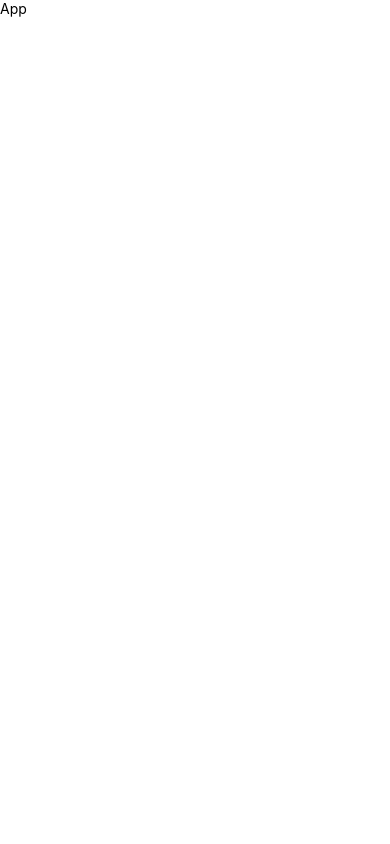
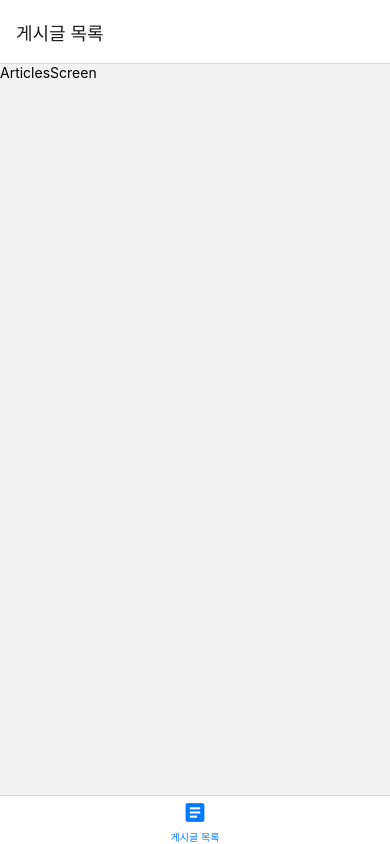
Before and after one commit to jwAndroid/learn-ReactQuery, a React Native app in the folder ArticlesApp/: screen / in a window 390 px wide. Built offline with nearby package versions, Linux system fonts and the light colour scheme.

Commit message:
Add navigation

```diff
--- a/ArticlesApp/App.tsx
+++ b/ArticlesApp/App.tsx
@@ -3,13 +3,15 @@
  */
 
 import React, { memo } from 'react';
-import { View, Text } from 'react-native';
+import { NavigationContainer } from '@react-navigation/native';
+
+import { RootStack } from './src/navigation';
 
 function App() {
   return (
-    <View>
-      <Text>App</Text>
-    </View>
+    <NavigationContainer>
+      <RootStack />
+    </NavigationContainer>
   );
 }
 
--- a/ArticlesApp/package.json
+++ b/ArticlesApp/package.json
@@ -12,6 +12,7 @@
   "dependencies": {
     "@react-native-async-storage/async-storage": "^1.17.9",
     "@react-navigation/bottom-tabs": "^6.3.2",
+    "@react-navigation/core": "^6.2.2",
     "@react-navigation/native": "^6.0.11",
     "@react-navigation/native-stack": "^6.7.0",
     "@types/axios": "^0.14.0",
--- /dev/null
+++ b/ArticlesApp/src/navigation/MainTab.tsx
@@ -0,0 +1,28 @@
+import React, { memo } from 'react';
+import { createBottomTabNavigator } from '@react-navigation/bottom-tabs';
+import MaterialIcons from 'react-native-vector-icons/MaterialIcons';
+
+import { MainTabParamList } from './types';
+import { ArticlesScreen } from './screens';
+
+const { Navigator, Screen } =
+  createBottomTabNavigator<MainTabParamList>();
+
+function MainTab() {
+  return (
+    <Navigator>
+      <Screen
+        name="Articles"
+        component={ArticlesScreen}
+        options={{
+          title: '게시글 목록',
+          tabBarIcon: ({ color, size }) => (
+            <MaterialIcons name="article" color={color} size={size} />
+          ),
+        }}
+      />
+    </Navigator>
+  );
+}
+
+export default memo(MainTab);
--- /dev/null
+++ b/ArticlesApp/src/navigation/RootStack.tsx
@@ -0,0 +1,22 @@
+import React, { memo } from 'react';
+import { createNativeStackNavigator } from '@react-navigation/native-stack';
+
+import MainTab from './MainTab';
+import { RootStackParamList } from './types';
+
+const { Navigator, Screen } =
+  createNativeStackNavigator<RootStackParamList>();
+
+function RootStack() {
+  return (
+    <Navigator>
+      <Screen
+        name="MainTab"
+        component={MainTab}
+        options={{ headerShown: false }}
+      />
+    </Navigator>
+  );
+}
+
+export default memo(RootStack);
--- /dev/null
+++ b/ArticlesApp/src/navigation/index.ts
@@ -0,0 +1,2 @@
+export { default as MainTab } from './MainTab';
+export { default as RootStack } from './RootStack';
--- /dev/null
+++ b/ArticlesApp/src/navigation/screens/ArticlesScreen.tsx
@@ -0,0 +1,12 @@
+import React, { memo } from 'react';
+import { View, Text } from 'react-native';
+
+function ArticlesScreen() {
+  return (
+    <View>
+      <Text>ArticlesScreen</Text>
+    </View>
+  );
+}
+
+export default memo(ArticlesScreen);
--- /dev/null
+++ b/ArticlesApp/src/navigation/screens/index.ts
@@ -0,0 +1 @@
+export { default as ArticlesScreen } from './ArticlesScreen';
--- /dev/null
+++ b/ArticlesApp/src/navigation/types.ts
@@ -0,0 +1,40 @@
+import { BottomTabNavigationProp } from '@react-navigation/bottom-tabs';
+import {
+  CompositeNavigationProp,
+  NavigatorScreenParams,
+  RouteProp,
+} from '@react-navigation/core';
+import { NativeStackNavigationProp } from '@react-navigation/native-stack';
+
+/* MainTab */
+export type MainTabParamList = {
+  Articles: undefined;
+  UserMenu: undefined;
+};
+export type MainTabNavigationScreenParams =
+  NavigatorScreenParams<MainTabParamList>;
+
+export type MainTabNavigationProp = CompositeNavigationProp<
+  RootStackNavigationProp,
+  BottomTabNavigationProp<MainTabParamList>
+>;
+export type MainTabRouteProp = RouteProp<
+  RootStackParamList,
+  'MainTab'
+>;
+
+/* RootStack */
+export type RootStackParamList = {
+  MainTab: MainTabNavigationScreenParams;
+  Article: {
+    id: number;
+  };
+  Register: undefined;
+  Login: undefined;
+  MyArticles: undefined;
+  Write: {
+    articleId?: number;
+  };
+};
+export type RootStackNavigationProp =
+  NativeStackNavigationProp<RootStackParamList>;
```
Also changed, not shown: ArticlesApp/.eslintrc.js, 1 other file (tests, documents, lock files or other folders).
